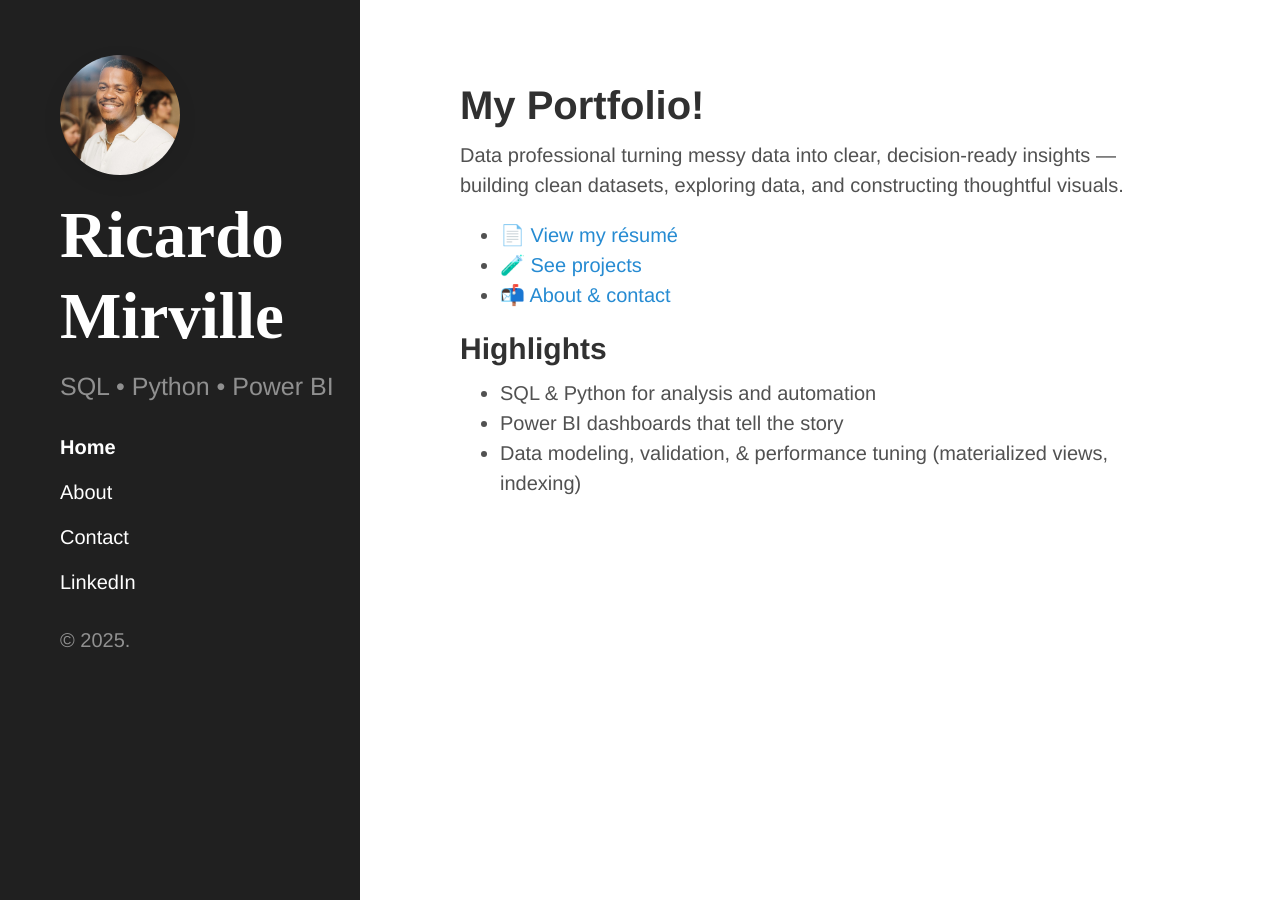
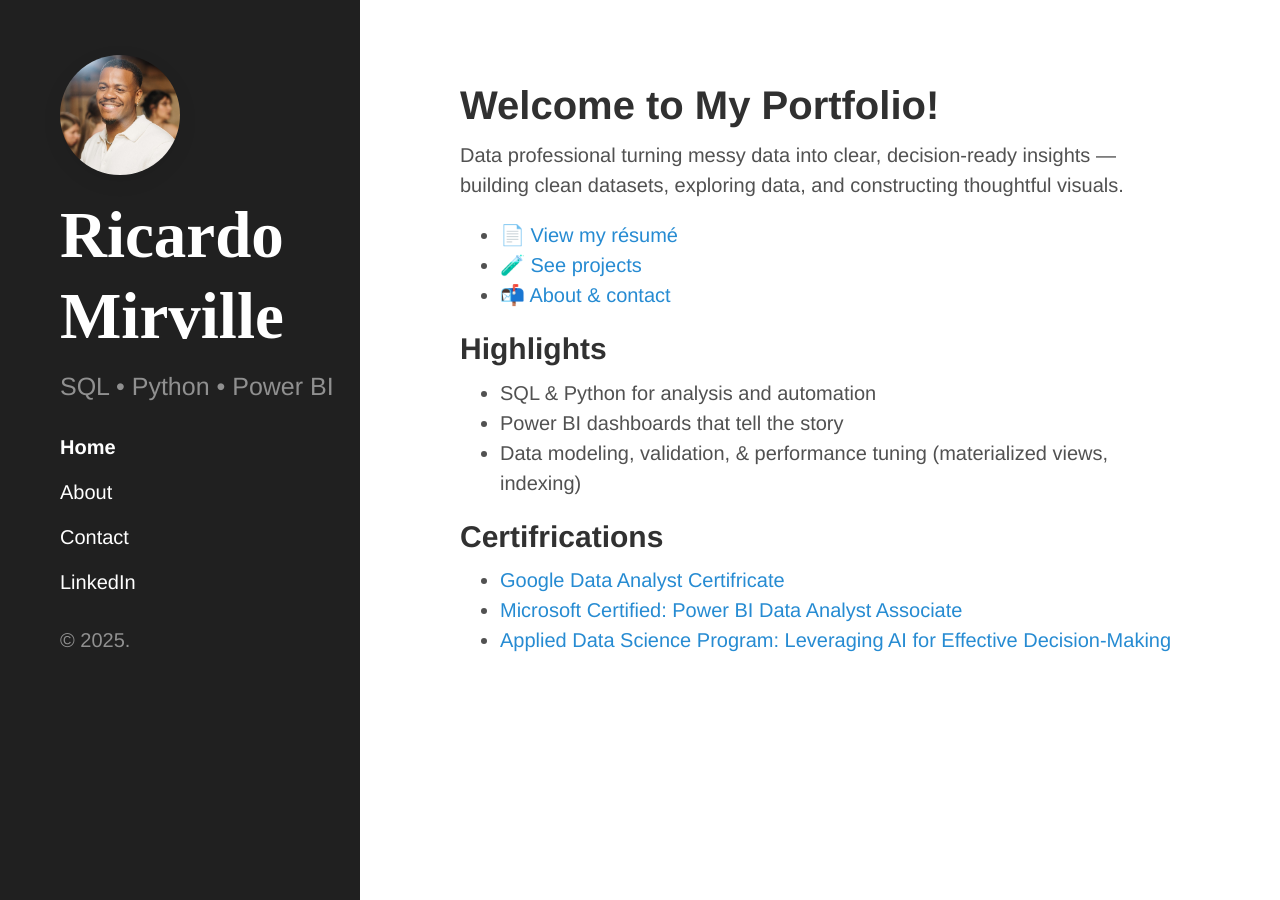
Before and after one commit to RicardoBMirville/Portfolio, a Jekyll site: the page built from index.md, in a window 1280 px wide. Built offline with Jekyll 4.4.1, drawn with Linux system fonts in a browser that asks for light colours.

Commit message:
Update index.md

```diff
--- a/index.md
+++ b/index.md
@@ -1,5 +1,5 @@
 ---
-title: My Portfolio!
+title: Welcome to My Portfolio!
 layout: default
 permalink: /
 ---
@@ -25,3 +25,8 @@ building clean datasets, exploring data, and constructing thoughtful visuals.
 - SQL & Python for analysis and automation
 - Power BI dashboards that tell the story
 - Data modeling, validation, & performance tuning (materialized views, indexing)
+
+## Certifrications
+- <a href ="https://www.coursera.org/account/accomplishments/specialization/certificate/BFLRT7QBL846" target="_blank">Google Data Analyst Certifricate</a>
+- <a href ="https://learn.microsoft.com/en-us/users/ricardomirville-2244/credentials/1983f2e69424eacd" target="_blank">Microsoft Certified: Power BI Data Analyst Associate</a>
+- <a href ="https://credentials.professional.mit.edu/adc6cc2b-7dc3-4ec6-a050-e7ef02624f2b#acc.XxjeBHtQ" target="_blank">Applied Data Science Program: Leveraging AI for Effective Decision-Making</a>
```
